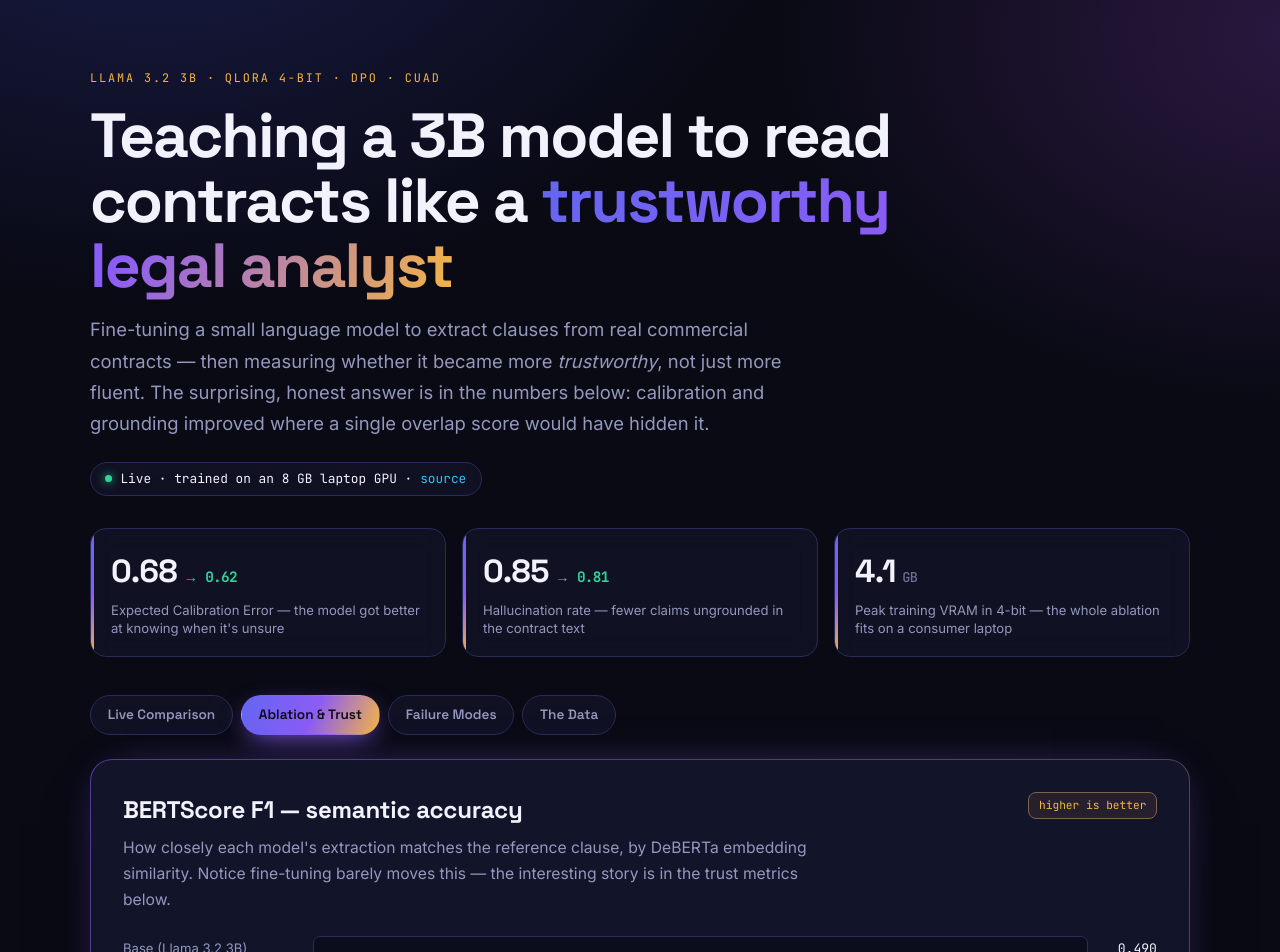
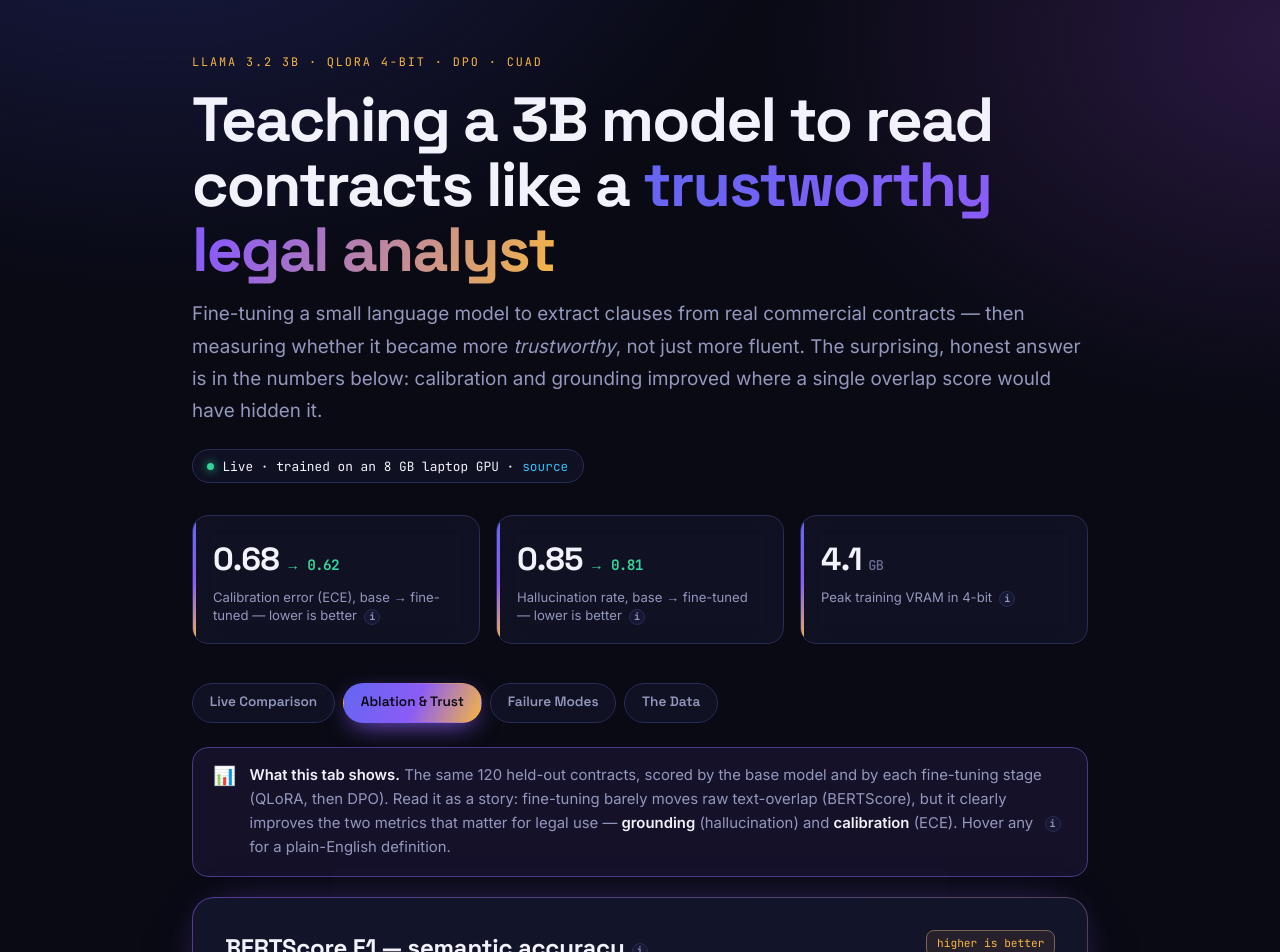
Before and after one commit to shiva-shivanibokka/Fine-Tuned-Domain-LLM-QLoRA, a Next.js app in the folder frontend/: page / in a window 1280 px wide. Shown: the top 952 px of the page. Built offline with nearby package versions, Linux system fonts and the light colour scheme.

Commit message:
frontend: 2in gutters, full-width hero, fix invisible bars (display:block), per-tab explainers + info tooltips, larger UMAP with visible noise + hover tooltip

```diff
--- a/frontend/app/components/Dashboard.tsx
+++ b/frontend/app/components/Dashboard.tsx
@@ -65,8 +65,14 @@ export default function Dashboard({
               <span className="arrow">→ {dpo.ece.toFixed(2)}</span>
             </div>
             <div className="stat-label">
-              Expected Calibration Error — the model got better at knowing when
-              it&apos;s unsure
+              Calibration error (ECE), base → fine-tuned — lower is better
+              <span
+                className="info"
+                tabIndex={0}
+                data-tip="Expected Calibration Error: how well the model's confidence matches how often it's actually right. It dropped, meaning the fine-tuned model is better at knowing when it's unsure."
+              >
+                i
+              </span>
             </div>
           </div>
           <div className="stat">
@@ -75,7 +81,14 @@ export default function Dashboard({
               <span className="arrow">→ {dpo.hallucination_rate.toFixed(2)}</span>
             </div>
             <div className="stat-label">
-              Hallucination rate — fewer claims ungrounded in the contract text
+              Hallucination rate, base → fine-tuned — lower is better
+              <span
+                className="info"
+                tabIndex={0}
+                data-tip="Fraction of the model's sentences NOT supported by the contract text, checked with a natural-language-inference model. Lower means fewer made-up claims."
+              >
+                i
+              </span>
             </div>
           </div>
           <div className="stat">
@@ -84,8 +97,14 @@ export default function Dashboard({
               <span className="from">GB</span>
             </div>
             <div className="stat-label">
-              Peak training VRAM in 4-bit — the whole ablation fits on a
-              consumer laptop
+              Peak training VRAM in 4-bit
+              <span
+                className="info"
+                tabIndex={0}
+                data-tip="4-bit QLoRA shrinks the frozen model ~4×, so the whole train → evaluate loop fit on an 8 GB laptop GPU."
+              >
+                i
+              </span>
             </div>
           </div>
         </div>
--- a/frontend/app/components/DatasetTab.tsx
+++ b/frontend/app/components/DatasetTab.tsx
@@ -1,4 +1,14 @@
 import type { DatasetCard } from "@/lib/data";
+
+function Info({ tip }: { tip: string }) {
+  return (
+    <span className="info" tabIndex={0} data-tip={tip}>
+      i
+    </span>
+  );
+}
+
+const CLAUSE_FILL = "linear-gradient(90deg,#8b5cf6,#38bdf8)";
 
 export default function DatasetTab({ card }: { card: DatasetCard }) {
   const dist = Object.entries(card.clause_distribution).sort((a, b) => b[1] - a[1]);
@@ -13,15 +23,28 @@ export default function DatasetTab({ card }: { card: DatasetCard }) {
 
   return (
     <>
+      <div className="tab-intro">
+        <span className="ti-icon">🗂️</span>
+        <span>
+          <b>What this tab shows.</b> The training data behind the model — CUAD,
+          a set of real contracts annotated by lawyers. It shows how many
+          examples there are, how they split into train/validation/test, which
+          clause types appear (and how often), and how long the text runs. This
+          is the raw material; the model only knows what&apos;s here.
+        </span>
+      </div>
+
       <section className="panel">
         <div className="panel-head">
-          <h2 className="panel-title">CUAD, cleaned</h2>
+          <h2 className="panel-title">
+            CUAD, cleaned
+            <Info tip="Contracts annotated by attorneys, then run through per-clause deduplication and a perplexity filter to drop garbled or duplicate text before training." />
+          </h2>
           <span className="chip">{card.dataset}</span>
         </div>
         <p className="panel-lead">
-          Real contracts annotated by attorneys, filtered through per-clause
-          deduplication and perplexity filtering, then split stratified so every
-          clause type appears in each split.
+          Each tile is a count. The dataset was split stratified, so every clause
+          type appears in all three splits in the same proportion.
         </p>
         <div className="tile-grid">
           {tiles.map((t) => (
@@ -35,13 +58,16 @@ export default function DatasetTab({ card }: { card: DatasetCard }) {
 
       <section className="panel">
         <div className="panel-head">
-          <h2 className="panel-title">Clause type distribution</h2>
+          <h2 className="panel-title">
+            Clause type distribution
+            <Info tip="How many training examples exist for each clause type. Longer bar = more examples. The model sees Governing Law far more often than Most Favored Nation." />
+          </h2>
           <span className="chip">imbalanced by design</span>
         </div>
         <p className="panel-lead">
+          Each bar&apos;s length is the number of examples for that clause type.
           Governing Law and Anti-Assignment dominate; Most Favored Nation is
-          rare. Stratified splitting keeps that shape consistent across train,
-          val, and test.
+          rare — a real imbalance the model has to cope with.
         </p>
         {dist.map(([name, count]) => (
           <div className="bar-row" key={name}>
@@ -51,10 +77,7 @@ export default function DatasetTab({ card }: { card: DatasetCard }) {
             <span className="bar-track">
               <span
                 className="bar-fill"
-                style={{
-                  width: `${(count / maxCount) * 100}%`,
-                  background: "linear-gradient(90deg,#6366f1,#8b5cf6)",
-                }}
+                style={{ width: `${(count / maxCount) * 100}%`, background: CLAUSE_FILL }}
               />
             </span>
             <span className="bar-val">{count}</span>
@@ -64,9 +87,15 @@ export default function DatasetTab({ card }: { card: DatasetCard }) {
 
       <section className="panel">
         <div className="panel-head">
-          <h2 className="panel-title">Length profile</h2>
+          <h2 className="panel-title">
+            Length profile
+            <Info tip="How long the answers and contract excerpts are, in words. Answers are short spans; contexts are long, which is why the model needs a long input window." />
+          </h2>
         </div>
-        <div className="tile-grid" style={{ gridTemplateColumns: "repeat(3,1fr)" }}>
+        <div
+          className="tile-grid"
+          style={{ gridTemplateColumns: "repeat(3,1fr)" }}
+        >
           <div className="tile">
             <div className="big">{card.answer_length_stats.mean}</div>
             <div className="lbl">mean answer length (words)</div>
--- a/frontend/app/components/FailuresTab.tsx
+++ b/frontend/app/components/FailuresTab.tsx
@@ -1,20 +1,33 @@
 "use client";
 
-import { useState } from "react";
-import type { Failures } from "@/lib/data";
+import { useRef, useState } from "react";
+import type { Failures, FailurePoint } from "@/lib/data";
 import PlaceholderBadge from "@/app/components/PlaceholderBadge";
 
-const COLORS = ["#8b5cf6", "#38bdf8", "#f5b642", "#fb7185", "#34d399", "#6366f1"];
+// Bright, distinct cluster colors; noise (cluster -1) gets a visible slate.
+const COLORS = ["#a78bfa", "#38bdf8", "#fbbf24", "#f472b6", "#34d399", "#818cf8"];
+const NOISE = "#94a3b8";
+const colorFor = (id: number) => (id < 0 ? NOISE : COLORS[id % COLORS.length]);
+
+function Info({ tip }: { tip: string }) {
+  return (
+    <span className="info" tabIndex={0} data-tip={tip}>
+      i
+    </span>
+  );
+}
 
 export default function FailuresTab({ failures }: { failures: Failures }) {
   const [active, setActive] = useState<number | null>(null);
+  const [hover, setHover] = useState<{ p: FailurePoint; x: number; y: number } | null>(null);
+  const wrapRef = useRef<HTMLDivElement>(null);
+
   const pts = failures.cluster_data;
-
   const xs = pts.map((p) => p.umap_x);
   const ys = pts.map((p) => p.umap_y);
   const minX = Math.min(...xs), maxX = Math.max(...xs);
   const minY = Math.min(...ys), maxY = Math.max(...ys);
-  const W = 560, H = 380, M = 26;
+  const W = 760, H = 460, M = 34;
   const sx = (x: number) => M + ((x - minX) / (maxX - minX || 1)) * (W - 2 * M);
   const sy = (y: number) => H - M - ((y - minY) / (maxY - minY || 1)) * (H - 2 * M);
 
@@ -23,23 +36,43 @@ export default function FailuresTab({ failures }: { failures: Failures }) {
     .sort((a, b) => a - b);
   const examples = active != null ? pts.filter((p) => p.cluster_id === active) : [];
 
+  function track(e: React.MouseEvent, p: FailurePoint) {
+    const rect = wrapRef.current?.getBoundingClientRect();
+    if (!rect) return;
+    setHover({ p, x: e.clientX - rect.left, y: e.clientY - rect.top });
+  }
+
   return (
     <>
+      <div className="tab-intro">
+        <span className="ti-icon">🔬</span>
+        <span>
+          <b>What this tab shows.</b> Every dot is one test contract the
+          fine-tuned model got <b>wrong</b>. Each wrong answer is turned into a
+          vector (an embedding), squeezed down to 2-D with UMAP, and grouped by
+          HDBSCAN so similar mistakes sit together. Dots of the same color are
+          the same <b>type</b> of error. Hover a dot to see the case; click a
+          cluster to read examples. Grey dots are one-off outliers (&ldquo;noise&rdquo;).
+        </span>
+      </div>
+
       {failures._placeholder && <PlaceholderBadge />}
 
       <section className="panel">
         <div className="panel-head">
-          <h2 className="panel-title">Where the model fails, and how</h2>
-          <span className="chip">UMAP + HDBSCAN</span>
+          <h2 className="panel-title">
+            Failure map
+            <Info tip="A 2-D projection (UMAP) of the model's wrong answers. Position has no units — what matters is which dots cluster together, revealing systematic error patterns." />
+          </h2>
+          <span className="chip">UMAP + HDBSCAN · {pts.length} failures</span>
         </div>
         <p className="panel-lead">
-          Every point is a test case the fine-tuned model got wrong (BERTScore F1
-          &lt; 0.65), embedded and projected to 2-D, then clustered. Clusters
-          reveal <em>systematic</em> error patterns — click one to inspect it.
+          Hover any dot for its clause type and what the model predicted. Click a
+          cluster in the legend to filter and read real examples below.
         </p>
 
-        <div style={{ display: "grid", gap: "1.5rem", gridTemplateColumns: "minmax(0,1.35fr) minmax(0,1fr)" }} className="fail-grid">
-          <svg viewBox={`0 0 ${W} ${H}`} style={{ width: "100%", background: "rgba(6,7,18,0.4)", borderRadius: 14, border: "1px solid var(--border)" }}>
+        <div className="umap-wrap" ref={wrapRef}>
+          <svg className="umap-svg" viewBox={`0 0 ${W} ${H}`} aria-label="Failure clusters">
             {pts.map((p, i) => {
               const on = active == null || active === p.cluster_id;
               return (
@@ -47,41 +80,64 @@ export default function FailuresTab({ failures }: { failures: Failures }) {
                   key={i}
                   cx={sx(p.umap_x)}
                   cy={sy(p.umap_y)}
-                  r={on ? 6 : 3}
-                  fill={COLORS[p.cluster_id % COLORS.length]}
-                  opacity={on ? 0.92 : 0.2}
-                  style={{ cursor: "pointer", transition: "all .2s ease" }}
+                  r={on ? 8 : 4}
+                  fill={colorFor(p.cluster_id)}
+                  stroke="rgba(255,255,255,0.25)"
+                  strokeWidth={0.75}
+                  opacity={on ? 0.95 : 0.18}
+                  onMouseEnter={(e) => track(e, p)}
+                  onMouseMove={(e) => track(e, p)}
+                  onMouseLeave={() => setHover(null)}
                   onClick={() => setActive(p.cluster_id)}
-                />
+                >
+                  <title>{`${p.clause_type} — predicted: ${p.prediction.slice(0, 80)}`}</title>
+                </circle>
               );
             })}
           </svg>
+          {hover && (
+            <div className="umap-tip" style={{ left: hover.x, top: hover.y }}>
+              <div className="t-clause">{hover.p.clause_type}</div>
+              <div className="t-pred">
+                Predicted: {hover.p.prediction.slice(0, 110)}
+                {hover.p.prediction.length > 110 ? "…" : ""}
+              </div>
+            </div>
+          )}
+        </div>
 
-          <div>
-            <p className="eyebrow" style={{ marginBottom: ".7rem" }}>
-              Failure clusters
-            </p>
+        <div className="umap-legend">
           {clusterIds.map((cid) => (
             <button
               key={cid}
-                className={`cluster-btn ${active === cid ? "active" : ""}`}
+              className={`lg ${active === cid ? "" : ""}`}
               onClick={() => setActive(active === cid ? null : cid)}
+              style={{
+                all: "unset",
+                cursor: "pointer",
+                display: "inline-flex",
+                alignItems: "center",
+                gap: ".45rem",
+                opacity: active == null || active === cid ? 1 : 0.4,
+              }}
             >
-                <span className="cluster-dot" style={{ background: COLORS[cid % COLORS.length] }} />
-                <span>{failures.cluster_labels[String(cid)]}</span>
+              <span className="sw" style={{ background: colorFor(cid) }} />
+              {failures.cluster_labels[String(cid)]}
             </button>
           ))}
-          </div>
         </div>
       </section>
 
       {active != null && examples.length > 0 && (
         <section className="panel">
           <div className="panel-head">
-            <h2 className="panel-title">Inside this cluster</h2>
+            <h2 className="panel-title">
+              Inside this cluster
+              <Info tip="Real test cases from the selected cluster: the reference (correct) clause vs. what the model actually produced." />
+            </h2>
             <span className="chip">{examples.length} cases</span>
           </div>
-          {examples.slice(0, 4).map((e, i) => (
+          {examples.slice(0, 5).map((e, i) => (
             <div className="example" key={i}>
               <div className="ex-clause">{e.clause_type}</div>
               <div className="ex-ref">Reference — {e.reference}</div>
--- a/frontend/app/components/MetricsTab.tsx
+++ b/frontend/app/components/MetricsTab.tsx
@@ -4,10 +4,10 @@ import PlaceholderBadge from "@/app/components/PlaceholderBadge";
 
 const ORDER: ModelTag[] = ["base", "qlora", "dpo"];
 const FILL: Record<ModelTag, string> = {
-  base: "linear-gradient(90deg,#4b4f7a,#6c6f95)",
-  lora: "linear-gradient(90deg,#6366f1,#8b5cf6)",
-  qlora: "linear-gradient(90deg,#6366f1,#8b5cf6)",
-  dpo: "linear-gradient(90deg,#8b5cf6,#f5b642)",
+  base: "linear-gradient(90deg,#38bdf8,#60a5fa)",
+  lora: "linear-gradient(90deg,#8b5cf6,#a78bfa)",
+  qlora: "linear-gradient(90deg,#8b5cf6,#a78bfa)",
+  dpo: "linear-gradient(90deg,#f5b642,#fbbf24)",
 };
 
 type MetricKey =
@@ -16,6 +16,14 @@ type MetricKey =
   | "hallucination_rate"
   | "ece";
 const LOWER_BETTER = new Set<MetricKey>(["hallucination_rate", "ece"]);
+
+function Info({ tip }: { tip: string }) {
+  return (
+    <span className="info" tabIndex={0} data-tip={tip}>
+      i
+    </span>
+  );
+}
 
 export default function MetricsTab({ metrics }: { metrics: Metrics }) {
   const models = ORDER.filter((t) => metrics.models[t]);
@@ -28,17 +36,34 @@ export default function MetricsTab({ metrics }: { metrics: Metrics }) {
 
   return (
     <>
+      <div className="tab-intro">
+        <span className="ti-icon">📊</span>
+        <span>
+          <b>What this tab shows.</b> The same 120 held-out contracts, scored by
+          the base model and by each fine-tuning stage (QLoRA, then DPO). Read it
+          as a story: fine-tuning barely moves raw text-overlap (BERTScore), but
+          it clearly improves the two metrics that matter for legal use —{" "}
+          <b>grounding</b> (hallucination) and <b>calibration</b> (ECE). Hover any{" "}
+          <span className="info" data-tip="Like this — every info dot explains the box it sits in.">i</span>{" "}
+          for a plain-English definition.
+        </span>
+      </div>
+
       {metrics._placeholder && <PlaceholderBadge />}
 
       <section className="panel">
         <div className="panel-head">
-          <h2 className="panel-title">BERTScore F1 — semantic accuracy</h2>
+          <h2 className="panel-title">
+            BERTScore F1 — semantic accuracy
+            <Info tip="How closely the extracted clause matches the reference, using DeBERTa sentence embeddings (so paraphrase isn't punished). 1.0 = identical meaning." />
+          </h2>
           <span className="chip">higher is better</span>
         </div>
         <p className="panel-lead">
-          How closely each model&apos;s extraction matches the reference clause,
-          by DeBERTa embedding similarity. Notice fine-tuning barely moves this —
-          the interesting story is in the trust metrics below.
+          Each bar is one model. They&apos;re all near the top of the scale and
+          close together — the headline is that fine-tuning does <em>not</em>{" "}
+          beat the already-fluent base here. The real gains are in the table
+          below.
         </p>
         {models.map((t) => {
           const v = metrics.models[t].bertscore_f1;
@@ -59,21 +84,24 @@ export default function MetricsTab({ metrics }: { metrics: Metrics }) {
 
       <section className="panel">
         <div className="panel-head">
-          <h2 className="panel-title">Full ablation</h2>
+          <h2 className="panel-title">
+            Full ablation table
+            <Info tip="All five evaluation metrics for every model, side by side. The best value in each column is highlighted in gold." />
+          </h2>
           <span className="chip">120-sample test</span>
         </div>
         <p className="panel-lead">
-          Best value per metric in <span style={{ color: "var(--gold)" }}>gold</span>.
-          Fine-tuning wins where it matters for legal use — grounding and
-          calibration.
+          Best value per metric in{" "}
+          <span style={{ color: "var(--gold)" }}>gold</span>. Fine-tuning wins on
+          grounding and calibration — the trustworthiness metrics.
         </p>
         <div className="table-scroll">
           <table className="data-table">
             <thead>
               <tr>
                 <th>Model</th>
-                <th>BERTScore F1</th>
-                <th>Clause acc.</th>
+                <th>BERTScore F1 ↑</th>
+                <th>Clause acc. ↑</th>
                 <th>Hallucination ↓</th>
                 <th>ECE ↓</th>
                 <th>VRAM</th>
@@ -82,9 +110,9 @@ export default function MetricsTab({ metrics }: { metrics: Metrics }) {
             <tbody>
               {models.map((t) => {
                 const m = metrics.models[t];
-                const cell = (k: MetricKey, v: number, digits = 3) => (
+                const cell = (k: MetricKey, v: number) => (
                   <td className={`num ${v === best(k) ? "best" : ""}`}>
-                    {v.toFixed(digits)}
+                    {v.toFixed(3)}
                   </td>
                 );
                 return (
@@ -107,8 +135,8 @@ export default function MetricsTab({ metrics }: { metrics: Metrics }) {
         <strong>The honest read:</strong> fine-tuning did <em>not</em> beat the
         base model on BERTScore — the instruction-tuned base is already fluent,
         and its slightly more verbose answers edge out on overlap. But it cut
-        hallucination and delivered the biggest gain in <strong>calibration</strong>
-        {" "}(ECE {metrics.models.base.ece.toFixed(3)} →{" "}
+        hallucination and delivered the biggest gain in{" "}
+        <strong>calibration</strong> (ECE {metrics.models.base.ece.toFixed(3)} →{" "}
         {(metrics.models.dpo ?? metrics.models.qlora).ece.toFixed(3)}). In a
         legal setting, a model that knows when it&apos;s unsure matters more than
         one that paraphrases the reference a little closer.
--- a/frontend/app/globals.css
+++ b/frontend/app/globals.css
@@ -78,9 +78,12 @@ body {
 
 /* ---- layout shell ---- */
 .wrap {
-  max-width: 1180px;
-  margin: 0 auto;
-  padding: clamp(2rem, 5vw, 4rem) clamp(1.15rem, 4vw, 2.5rem) 5rem;
+  max-width: none;
+  margin: 0;
+  padding: 3rem 2in 5rem; /* exactly 2 inches of gutter each side on desktop */
+}
+@media (max-width: 1024px) {
+  .wrap { padding-inline: 1.5rem; }
 }
 
 /* ---- hero ---- */
@@ -115,9 +118,9 @@ body {
 }
 .hero-lead {
   color: var(--muted);
-  font-size: clamp(1rem, 1.5vw, 1.15rem);
+  font-size: clamp(1rem, 1.5vw, 1.18rem);
   line-height: 1.7;
-  max-width: 62ch;
+  max-width: none; /* span the full content width */
   margin: 0;
 }
 .live-chip {
@@ -360,9 +363,9 @@ select.input:focus {
 
 /* ---- metric bars ---- */
 .bar-row { display: flex; align-items: center; gap: 0.9rem; margin-bottom: 0.7rem; }
-.bar-row .bar-label { width: 11rem; flex-shrink: 0; font-size: 0.82rem; color: var(--muted); }
-.bar-track { flex: 1; height: 1.5rem; border-radius: 7px; background: rgba(8, 9, 20, 0.6); overflow: hidden; border: 1px solid var(--border); }
-.bar-fill { height: 100%; border-radius: 7px 0 0 7px; transition: width 0.5s ease; }
+.bar-row .bar-label { width: 12rem; flex-shrink: 0; font-size: 0.82rem; color: var(--muted); }
+.bar-track { display: block; flex: 1; height: 1.7rem; border-radius: 8px; background: rgba(0, 0, 0, 0.42); overflow: hidden; border: 1px solid var(--border); }
+.bar-fill { display: block; height: 100%; min-width: 8px; border-radius: 8px 0 0 8px; transition: width 0.55s cubic-bezier(0.22, 1, 0.36, 1); }
 .bar-row .bar-val { width: 3.4rem; text-align: right; font-family: var(--font-mono); font-size: 0.82rem; color: var(--text); }
 
 /* ---- data table ---- */
@@ -408,6 +411,104 @@ select.input:focus {
 .footer a { color: var(--cyan); text-decoration: none; }
 .footer a:hover { text-decoration: underline; }
 
+/* ---- per-tab explainer ---- */
+.tab-intro {
+  display: flex;
+  gap: 0.85rem;
+  align-items: flex-start;
+  border-radius: 16px;
+  padding: 1.05rem 1.25rem;
+  margin-bottom: 1.25rem;
+  background: color-mix(in srgb, var(--violet) 9%, transparent);
+  border: 1px solid color-mix(in srgb, var(--violet) 32%, var(--border));
+  color: var(--muted);
+  font-size: 0.93rem;
+  line-height: 1.6;
+}
+.tab-intro .ti-icon { color: var(--gold); font-size: 1.15rem; line-height: 1.3; flex-shrink: 0; }
+.tab-intro b { color: var(--text); font-weight: 600; }
+
+/* ---- info tooltip (hover / focus) ---- */
+.info {
+  display: inline-flex;
+  align-items: center;
+  justify-content: center;
+  width: 16px;
+  height: 16px;
+  margin-left: 0.45rem;
+  border-radius: 50%;
+  border: 1px solid var(--border);
+  background: var(--panel-2);
+  color: var(--muted);
+  font-size: 10px;
+  font-weight: 700;
+  font-family: var(--font-mono);
+  cursor: help;
+  position: relative;
+  vertical-align: middle;
+  flex-shrink: 0;
+}
+.info:hover { color: var(--text); border-color: var(--violet); }
+.info::after {
+  content: attr(data-tip);
+  position: absolute;
+  bottom: calc(100% + 9px);
+  left: 50%;
+  transform: translateX(-50%) translateY(4px);
+  width: max-content;
+  max-width: 250px;
+  padding: 0.65rem 0.8rem;
+  background: #1b1d3a;
+  color: var(--text);
+  border: 1px solid var(--border);
+  border-radius: 10px;
+  font-size: 0.78rem;
+  font-weight: 400;
+  line-height: 1.5;
+  font-family: var(--font-body);
+  text-transform: none;
+  letter-spacing: normal;
+  text-align: left;
+  box-shadow: 0 14px 34px -12px rgba(0, 0, 0, 0.75);
+  opacity: 0;
+  pointer-events: none;
+  transition: opacity 0.15s ease, transform 0.15s ease;
+  z-index: 30;
+}
+.info:hover::after,
+.info:focus-visible::after { opacity: 1; transform: translateX(-50%) translateY(0); }
+
+/* ---- UMAP scatter ---- */
+.umap-svg {
+  width: 100%;
+  height: auto;
+  display: block;
+  background: rgba(255, 255, 255, 0.035);
+  border-radius: 16px;
+  border: 1px solid var(--border);
+}
+.umap-svg circle { cursor: pointer; transition: opacity 0.2s ease, r 0.15s ease; }
+.umap-wrap { position: relative; }
+.umap-tip {
+  position: absolute;
+  pointer-events: none;
+  z-index: 20;
+  background: #1b1d3a;
+  border: 1px solid var(--border);
+  border-radius: 10px;
+  padding: 0.6rem 0.75rem;
+  font-size: 0.76rem;
+  line-height: 1.5;
+  max-width: 280px;
+  box-shadow: 0 14px 34px -12px rgba(0, 0, 0, 0.75);
+  transform: translate(-50%, calc(-100% - 12px));
+}
+.umap-tip .t-clause { color: var(--gold); font-family: var(--font-mono); font-size: 0.68rem; text-transform: uppercase; letter-spacing: 0.05em; margin-bottom: 0.25rem; }
+.umap-tip .t-pred { color: #dfe1f2; }
+.umap-legend { display: flex; flex-wrap: wrap; gap: 0.5rem 1.1rem; margin-top: 0.9rem; font-size: 0.76rem; color: var(--muted); }
+.umap-legend .lg { display: inline-flex; align-items: center; gap: 0.45rem; }
+.umap-legend .lg .sw { width: 11px; height: 11px; border-radius: 50%; flex-shrink: 0; }
+
 /* ---- responsive ---- */
 @media (max-width: 720px) {
   .hero-stats { grid-template-columns: 1fr; }
```
Also changed, not shown: frontend/app/components/CompareTab.tsx (+12 -0 lines). Lines whose indentation alone changed are shown as unchanged.
